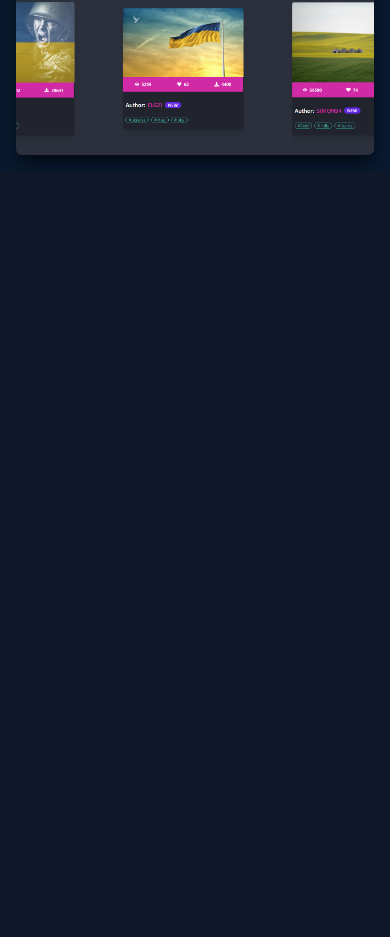
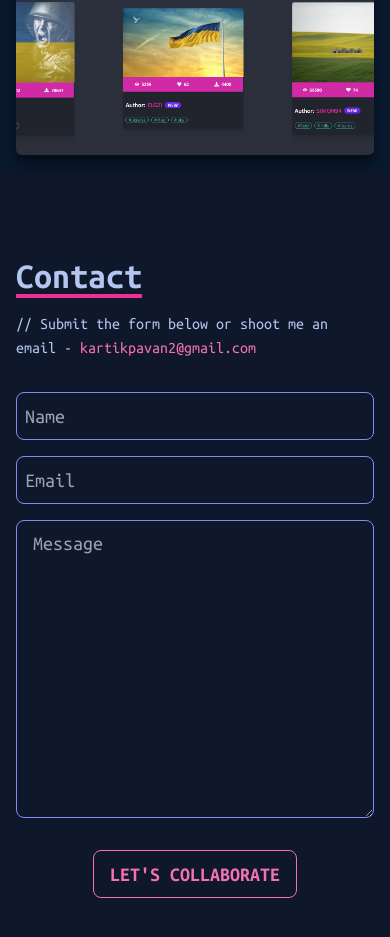
Before and after one commit to kartikpavan/Portfolio, a React (Vite) app: page / in a window 390 px wide. Shown: the part 3851-4788 px from the top of the page. Before the commit the page ends 4022 px from the top, so only its background shows below. Built offline with nearby package versions, Linux system fonts and the light colour scheme.

Commit message:
added contact form and smooth scroll

```diff
--- a/package.json
+++ b/package.json
@@ -11,7 +11,8 @@
     "daisyui": "^2.18.0",
     "react": "^18.0.0",
     "react-dom": "^18.0.0",
-    "react-icons": "^4.4.0"
+    "react-icons": "^4.4.0",
+    "react-scroll": "^1.8.7"
   },
   "devDependencies": {
     "@types/react": "^18.0.0",
--- a/src/App.jsx
+++ b/src/App.jsx
@@ -4,6 +4,7 @@ import Home from "./components/Home";
 import About from "./components/About";
 import Skills from "./components/Skills";
 import Work from "./components/Work";
+import Contact from "./components/Contact";
 const App = () => {
   return (
     <div>
@@ -12,6 +13,7 @@ const App = () => {
       <About />
       <Skills />
       <Work />
+      <Contact />
     </div>
   );
 };
--- /dev/null
+++ b/src/components/Contact.jsx
@@ -0,0 +1,54 @@
+import React from "react";
+
+const Contact = () => {
+  return (
+    <div
+      name="contact"
+      className="w-full h-screen flex justify-center items-center p-4"
+    >
+      <form
+        action="https://getform.io/f/656fcb02-e20c-4933-8b74-d1fda5b0b471"
+        method="POST"
+        className="flex flex-col max-w-[600px] w-full"
+      >
+        <div className="pb-8">
+          <p className="text-4xl font-bold inline border-b-4 border-accent-focus">
+            Contact
+          </p>
+          <p className="pt-4">
+            // Submit the form below or shoot me an email -{" "}
+            <a
+              href="mailto:kartikpavan2@gmail.com"
+              className="text-md text-accent"
+            >
+              kartikpavan2@gmail.com{" "}
+            </a>
+          </p>
+        </div>
+        <input
+          type="text"
+          placeholder="Name"
+          name="name"
+          className="p-2 input input-bordered input-secondary w-full text-xl"
+        />
+        <input
+          type="email"
+          placeholder="Email"
+          name="email"
+          className="my-4 p-2 input input-bordered input-secondary w-full  text-xl"
+        />
+        <textarea
+          className="textarea textarea-secondary w-full  text-xl"
+          name="message"
+          rows="10"
+          placeholder="Message"
+        ></textarea>
+        <button className="btn btn-xl btn-outline btn-accent text-xl my-8 mx-auto ">
+          let's Collaborate
+        </button>
+      </form>
+    </div>
+  );
+};
+
+export default Contact;
--- a/src/components/Navbar.jsx
+++ b/src/components/Navbar.jsx
@@ -1,9 +1,14 @@
 import React from "react";
 import { FaBars, FaTimes } from "react-icons/fa";
 import SocialIcons from "./SocialIcons";
+import { Link } from "react-scroll";
 
 const Navbar = () => {
   const [showNav, setShowNav] = React.useState(true);
+
+  const clickHandler = () => {
+    setShowNav(!showNav);
+  };
 
   return (
     <div className="fixed w-full h-[80px] flex justify-between items-center px-8 bg-base-100">
@@ -12,18 +17,38 @@ const Navbar = () => {
       </div>
       {/* menu */}
       <ul className="hidden md:flex ">
-        <li className="hover:text-white  duration-150">Home</li>
-        <li className="hover:text-white  duration-150">About</li>
-        <li className="hover:text-white  duration-150">Skills</li>
-        <li className="hover:text-white  duration-150">Projects</li>
-        <li className="hover:text-white  duration-150">Contact</li>
+        <li className="hover:text-white  duration-150">
+          <Link to="home" smooth={true} duration={500}>
+            Home
+          </Link>
+        </li>
+        <li className="hover:text-white  duration-150">
+          <Link to="about" smooth={true} duration={500}>
+            About
+          </Link>
+        </li>
+        <li className="hover:text-white  duration-150">
+          {" "}
+          <Link to="skills" smooth={true} duration={500}>
+            Skills
+          </Link>
+        </li>
+        <li className="hover:text-white  duration-150">
+          {" "}
+          <Link to="work" smooth={true} duration={500}>
+            Projects
+          </Link>
+        </li>
+        <li className="hover:text-white  duration-150">
+          {" "}
+          <Link to="contact" smooth={true} duration={500}>
+            Contact
+          </Link>
+        </li>
       </ul>
 
       {/* hamburger */}
-      <div
-        className="md:hidden z-10 cursor-pointer"
-        onClick={() => setShowNav(!showNav)}
-      >
+      <div className="md:hidden z-10 cursor-pointer" onClick={clickHandler}>
         {showNav ? <FaBars size={24} /> : <FaTimes size={24} />}
       </div>
 
@@ -36,11 +61,47 @@ const Navbar = () => {
         }`}
       >
         <ul>
-          <li className="py-6 text-4xl">Home</li>
-          <li className="py-6 text-4xl">About</li>
-          <li className="py-6 text-4xl">Skills</li>
-          <li className="py-6 text-4xl">Projects</li>
-          <li className="py-6 text-4xl">Contact</li>
+          <li className="py-6 text-4xl">
+            {" "}
+            <Link onClick={clickHandler} to="home" smooth={true} duration={500}>
+              Home
+            </Link>
+          </li>
+          <li className="py-6 text-4xl">
+            <Link
+              onClick={clickHandler}
+              to="about"
+              smooth={true}
+              duration={500}
+            >
+              About
+            </Link>
+          </li>
+          <li className="py-6 text-4xl">
+            <Link
+              onClick={clickHandler}
+              to="skills"
+              smooth={true}
+              duration={500}
+            >
+              Skills
+            </Link>
+          </li>
+          <li className="py-6 text-4xl">
+            <Link onClick={clickHandler} to="work" smooth={true} duration={500}>
+              Projects
+            </Link>
+          </li>
+          <li className="py-6 text-4xl">
+            <Link
+              onClick={clickHandler}
+              to="contact"
+              smooth={true}
+              duration={500}
+            >
+              Contact
+            </Link>
+          </li>
         </ul>
       </div>
 
```
Also changed, not shown: 1 other file (tests, documents, lock files or other folders).
